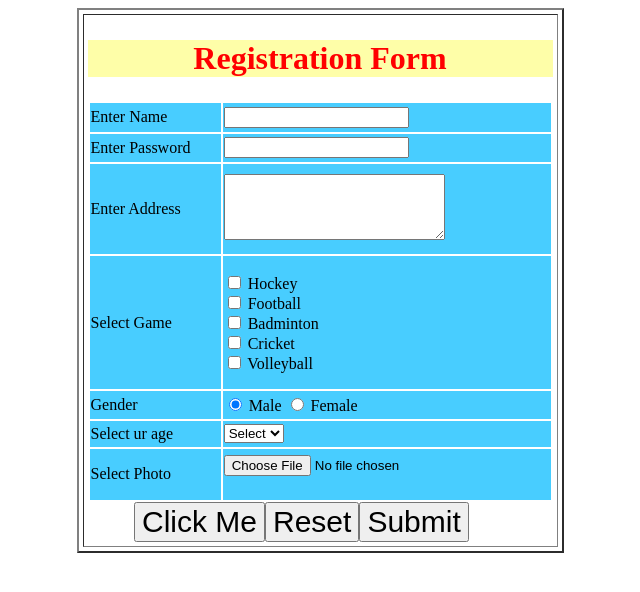
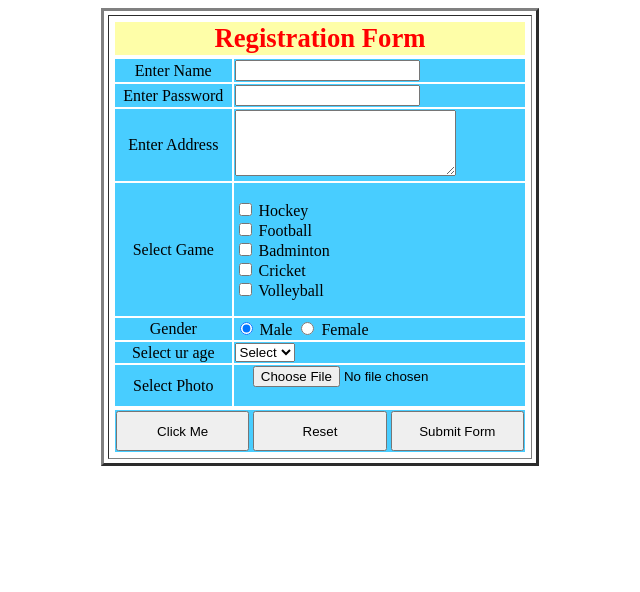
Before and after one commit to Abmccullough1/M2E3, a plain HTML site: page index.html in a window 1280 px wide. Shown: the whole page, without its empty margins (320-960 px from the left). Drawn offline with Linux system fonts and the light colour scheme.

Commit message:
fixed problems

```diff
--- a/index.html
+++ b/index.html
@@ -2,13 +2,17 @@
 <html>
 
 <body>
-    <table cellspacing="4" cellpadding="4" border="2" bgcolor="#ffffff" style="margin-left: auto;margin-right: auto;">
+    <table cellspacing="4" cellpadding="4" border="3" bgcolor="#ffffff" style="margin-left: auto;margin-right: auto;">
         <form>
             <tr>
                 <td>
-                    <table style="width: 465px; height: 403px; center-border: 3;border-color: #fefea8;">
+                    <table style="text-align: center;border: 3;border-color: #fefea8;">
                         <tr bgcolor="yellow" style="color:red">
-                            <h1 style="background-color:#fefea8;color:red;text-align: center;">Registration Form</h1>
+                            <thead>
+                                <td colspan="2"
+                                    style="background-color:#fefea8;color:red;text-align: center;font-size: 20pt;">
+                                    <b>Registration Form</b></td>
+                            </thead>
                         </tr>
                         <tr bgcolor="#48cdff" style="width: 40%;">
                             <td>
@@ -97,11 +101,18 @@
                             </td>
 
                         </tr>
+                        <tr bgcolor="#48cdff">
+                            <tfoot>
+                                <td colspan="2" bgcolor="#48cdff">
+                                    <button type="button" style="height: 30pt;width: 100pt;">Click Me</button>
+                                    <button type="button" style="height: 30pt;width: 100pt;">Reset</button>
+                                    <button type="button" style="height: 30pt;width: 100pt;">Submit Form</button>
+                                </td>
+                            </tfoot>
+                        </tr>
 
 
                     </table>
-                    <button style="margin-left: 10%; font-size: 30px;">Click Me</button><input type="reset"
-                        style="font-size: 30px;"><input type="submit" style="margin-right: 10%; font-size:30px">
 
                 </td>
             </tr>
```
